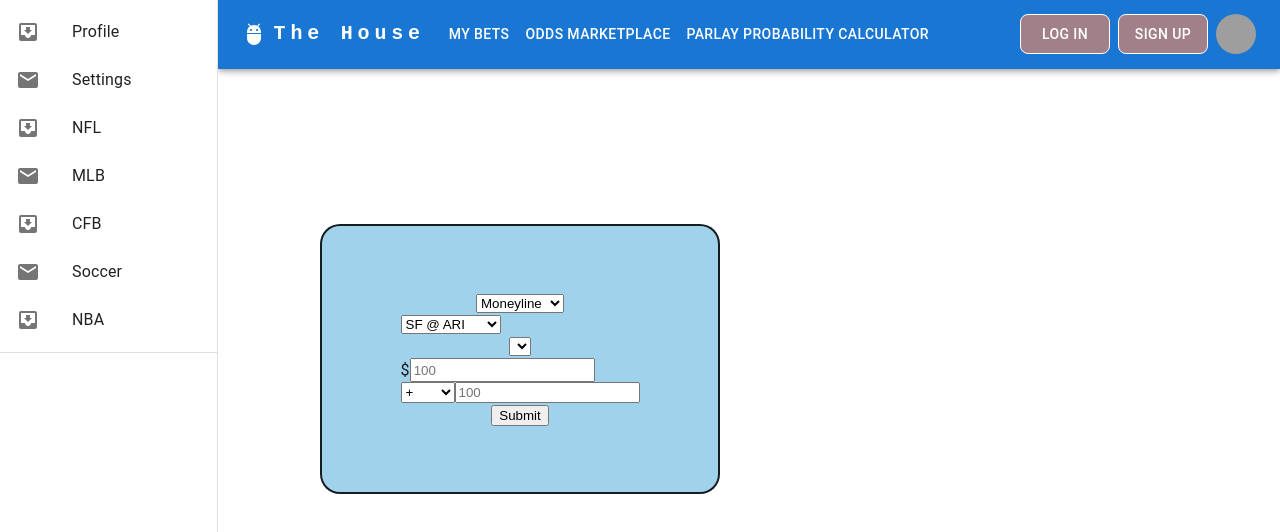
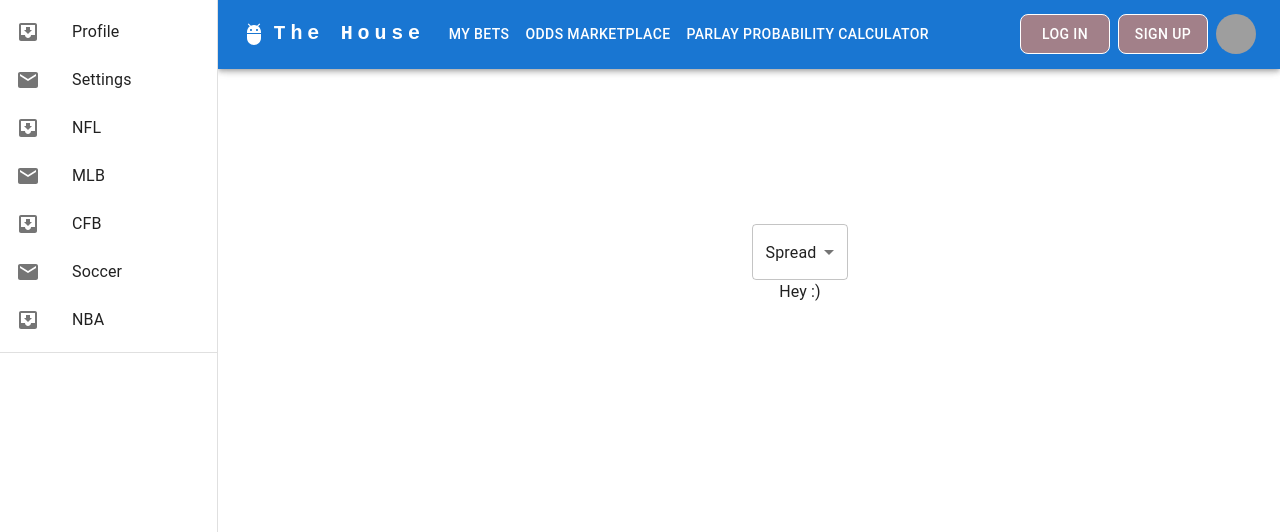
Before and after one commit to awvalent11/house-web-app, a React (Create React App) app: page / in a window 1280 px wide. Shown: the top 532 px of the page. Built offline with nearby package versions, Linux system fonts and the light colour scheme; grey boxes are pictures that could not be loaded.

Commit message:
Refactors CreateABetForm to generate different betTypes, w/ shitty styling

```diff
--- a/src/components/CreateABetForm.tsx
+++ b/src/components/CreateABetForm.tsx
@@ -1,9 +1,12 @@
 import {useState} from "react"
 import { exampleGameType } from "../assets/dummydata.ts";
 import { useForm, useWatch } from "react-hook-form";
-import { Box, Typography } from "@mui/material";
+import {Box, Select, Typography} from "@mui/material";
 import { Colors } from "../assets/Theme.ts";
 import {CreateAMoneylineForm} from "./CreateAMoneylineForm.tsx";
+import MenuItem from "@mui/material/MenuItem";
+
+
 
 
 type CreateABetFormProps = {
@@ -25,127 +28,77 @@ type SubmitGameType = {
 export const CreateABetForm = (props: CreateABetFormProps) => {
 
     const[games, setGames] = useState(props.games);
+    const[betType, setBetType] = useState('spread');
     const { register, handleSubmit, watch, formState: { errors } } = useForm();
-    // const onSubmit = (data: SubmitGameType) => console.log(data);
-    const onSubmit = (data) => console.log(data)
-    console.log(games)
+    const onSubmit = (data) => {
+        console.log("You're hitting me!");
+        setBetType(data.betType);}
     const gameToBet = watch('gameToBet')
-    console.log(gameToBet)
     const wagerGame = games.filter((game) => game.id === gameToBet);
-    console.log(wagerGame)
-
+    const handleChange = (event) => {
+        setBetType(event.target.value)
+    }
+    const options = [
+        { value: 'moneyline', label: 'Moneyline'},
+        { value: 'over-under', label: 'Over Under'},
+        { value: 'spread', label: 'Spread'}
+    ]
+    // @ts-ignore
     // @ts-ignore
     // @ts-ignore
     return (
         <Box
         marginY={'200px'}
-        sx = {{
+        // sx = {{
+        //     width: 400,
+        //     height: 270,
+        //     borderRadius: 5,
+        //     display: 'flex',
+        //     flexDirection: 'column',
+        //     // bgcolor: '#007FFF',
+        //     bgcolor: Colors.iceCold,
+        //     borderColor: '#000000',
+        //     border: '2px solid',
+        //     alignContent: 'center',
+        //     justifyContent: 'center',
+        //     alignItems: 'center',
+        // }}
+        >
+            <Box
+                padding={'0px'}
+                sx = {{
+                    //
+                    marginX: 0,
+                    marginY: 0,
+                    padding: 0
+                    // width: 50,
+                    // height: 70,
+                    // borderRadius: 5,
+                    // display: 'flex',
+                    // // bgcolor: '#007FFF',
+                    // bgcolor: Colors.brutalBlue,
+                    // borderColor: '#000000',
+                    // border: '5px solid',
+                    // justifyContent: 'left',
+                }}
+            >
+                <Select
+                    value={betType}
+                    onChange={handleChange}
 
-            width: 400,
-            height: 270,
-            borderRadius: 5,
-            display: 'flex',
-            // bgcolor: '#007FFF',
-            bgcolor: Colors.iceCold,
-            borderColor: '#000000',
-            border: '2px solid',
-            alignContent: 'center',
-            justifyContent: 'center',
-            alignItems: 'center',
-        }}
-        >
-            {/*<Box>*/}
-
-            {/*    <form onSubmit={handleSubmit(onSubmit)}>*/}
-            {/*        <select */}
-            {/*                {...register("bet-type", {required:true})}*/}
-            {/*                className="bet-type" */}
-            {/*                >*/}
-            {/*                <option value="" defaultValue={"Moneyline"}disabled>Bet Type</option>*/}
-            {/*            */}
-            {/*                    <option key={'moneyline'} value={'moneyline'}>Moneyline</option>*/}
-            {/*                    <option key={'spread'} value={'spread'}>Spread</option>*/}
-            {/*                    <option key={'over-nder'} value={'over-under'}>OverUnder</option>*/}
-            {/*        </select>*/}
-            {/*        <Box*/}
-            {/*            display={'flex'}*/}
-            {/*            flexDirection={'row'}*/}
-            {/*        >*/}
-            {/*        */}
-            {/*            <select */}
-            {/*                {...register("gameToBet", {required:true})}*/}
-            {/*                className="gameToBet" */}
-            {/*                >*/}
-            {/*                {games.map((game) => (*/}
-            {/*                    <option key={`${game.id}`} value={game.id}>*/}
-            {/*                    {game.away} @ {game.home}*/}
-            {/*                    </option>*/}
-            {/*                ))}*/}
-            {/*            </select>*/}
-            {/*        </Box>*/}
-            {/*        <Box>*/}
-            {/*            <select */}
-            {/*                {...register("side", {required:true})}*/}
-            {/*                className="side" */}
-            {/*            >   */}
-            {/*                {games.filter((game) => */}
-            {/*                    game.id == gameToBet*/}
-            {/*                ).map((game) => */}
-            {/*                    <>*/}
-            {/*                        <option value={"away-side"}>Away: {game.away}</option>*/}
-            {/*                        <option value={"home-side"}>Home: {game.home}</option>*/}
-            {/*                    </>*/}
-            {/*                )}*/}
-            {/*            </select>*/}
-            {/*        </Box>*/}
-            {/*        <Box*/}
-            {/*            display={'flex'}*/}
-            {/*            flexDirection={'column'}*/}
-            {/*        >*/}
-            {/*            <Box*/}
-            {/*                display={'flex'}*/}
-            {/*                flexDirection={'row'}*/}
-            {/*            >*/}
-            {/*                <Typography>*/}
-            {/*                    $*/}
-            {/*                </Typography>*/}
-            {/*                <input */}
-            {/*                    */}
-            {/*                    type="text" */}
-            {/*                    {...register("dollarAmount", { required: true })} */}
-            {/*                    placeholder="100" */}
-            {/*                />*/}
-            {/*                {errors.dollarAmount && <span>This field is required</span>}*/}
-            {/*            </Box>*/}
-            {/*            <Box*/}
-            {/*                display={'flex'}*/}
-            {/*                flexDirection={'row'}*/}
-            {/*            >*/}
-            {/*                <select */}
-            {/*                {...register("position", {required:true})}*/}
-            {/*                className="form-select" */}
-            {/*                >*/}
-            {/*                    <option value="" disabled>Odds</option>*/}
-            {/*                    <option key={"plus"} value={"plus"}>*/}
-            {/*                    +*/}
-            {/*                    </option>*/}
-            {/*                    <option key={"minus"} value={"minus"}>*/}
-            {/*                    -*/}
-            {/*                    </option>*/}
-            {/*                </select>*/}
-            {/*                <input */}
-            {/*                    type="text" */}
-            {/*                    {...register("odds", { required: true })} */}
-            {/*                    placeholder="100" */}
-            {/*                />*/}
-            {/*                {errors.dollarAmount && <span>This field is required</span>}*/}
-            {/*            </Box>*/}
-            {/*        </Box>*/}
-            {/*    */}
-            {/*        <input type="submit" />*/}
-            {/*    </form>*/}
-            {/*</Box>*/}
-            <CreateAMoneylineForm games={games} gameToBet={gameToBet} />
+                >
+                    {options.map((option) => (
+                        <MenuItem key={option.label} value={option.value}>
+                            {option.label}
+                        </MenuItem>
+                    ))}
+                </Select>
+            </Box>
+            {betType==='moneyline' && <CreateAMoneylineForm games={games} gameToBet={gameToBet} />}
+            {/*<CreateASpreadForm games={games} gameToBet={gameToBet} />*/}
+            {/*<CreateAOverUnderForm games={games} gameToBet={gameToBet} />*/}
+            {betType==='spread' && <>Hey :) </>}
+            {betType==='over-under' && <>Howdey :D </>}
         </Box>
 
     );
--- a/src/components/CreateAMoneylineForm.tsx
+++ b/src/components/CreateAMoneylineForm.tsx
@@ -3,6 +3,7 @@ import { exampleGameType } from "../assets/dummydata";
 import { useForm, useWatch } from "react-hook-form";
 import { Box, Typography } from "@mui/material";
 import { Colors } from "../assets/Theme.ts";
+import {useState} from "react";
 
 type CreateAMoneylineFormProps = {
     games: exampleGameType[]
@@ -11,22 +12,42 @@ type CreateAMoneylineFormProps = {
 
 
 export const CreateAMoneylineForm = (props: CreateAMoneylineFormProps) => {
+    const [games, setGames] = useState(props.games)
     const { register, handleSubmit, watch, formState: { errors } } = useForm();
+    const gameToBet = watch('gameToBet')
+    const onSubmit = (data) => console.log(data)
+    const wagerGame = props.games.filter((game) => game.id === gameToBet);
 
 
     return(
-        <Box>
-            <form onSubmit={handleSubmit(handleSubmit)}>
-                <select
-                    {...register("bet-type", {required:true})}
-                    className="bet-type"
-                >
-                    <option value="" defaultValue={"Moneyline"}disabled>Bet Type</option>
+        <Box
+            marginY={'200px'}
+            sx = {{
+                width: 400,
+                height: 270,
+                borderRadius: 5,
+                display: 'flex',
+                flexDirection: 'column',
+                // bgcolor: '#007FFF',
+                bgcolor: Colors.iceCold,
+                borderColor: '#000000',
+                border: '2px solid',
+                alignContent: 'center',
+                justifyContent: 'center',
+                alignItems: 'center',
+            }}
+        >
+            <form onSubmit={handleSubmit(onSubmit)}>
+                {/*<select*/}
+                {/*    {...register("bet-type", {required:true})}*/}
+                {/*    className="bet-type"*/}
+                {/*>*/}
+                {/*    <option value="" defaultValue={"Moneyline"}disabled>Bet Type</option>*/}
 
-                    <option key={'moneyline'} value={'moneyline'}>Moneyline</option>
-                    <option key={'spread'} value={'spread'}>Spread</option>
-                    <option key={'over-nder'} value={'over-under'}>OverUnder</option>
-                </select>
+                {/*    <option key={'moneyline'} value={'moneyline'}>Moneyline</option>*/}
+                {/*    <option key={'spread'} value={'spread'}>Spread</option>*/}
+                {/*    <option key={'over-nder'} value={'over-under'}>OverUnder</option>*/}
+                {/*</select>*/}
                 <Box
                     display={'flex'}
                     flexDirection={'row'}
@@ -49,7 +70,7 @@ export const CreateAMoneylineForm = (props: CreateAMoneylineFormProps) => {
                         className="side"
                     >
                         {props.games.filter((game) =>
-                            game.id == props.gameToBet
+                            game.id == gameToBet
                         ).map((game) =>
                             <>
                                 <option value={"away-side"}>Away: {game.away}</option>
```
Also changed, not shown: 1 other file (tests, documents, lock files or other folders).
